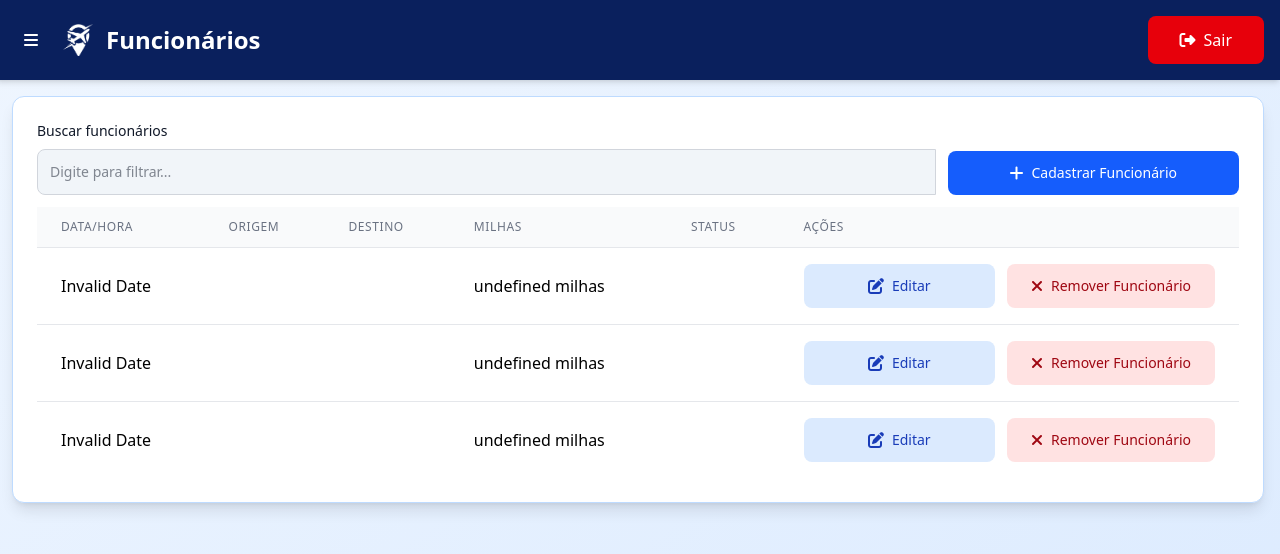
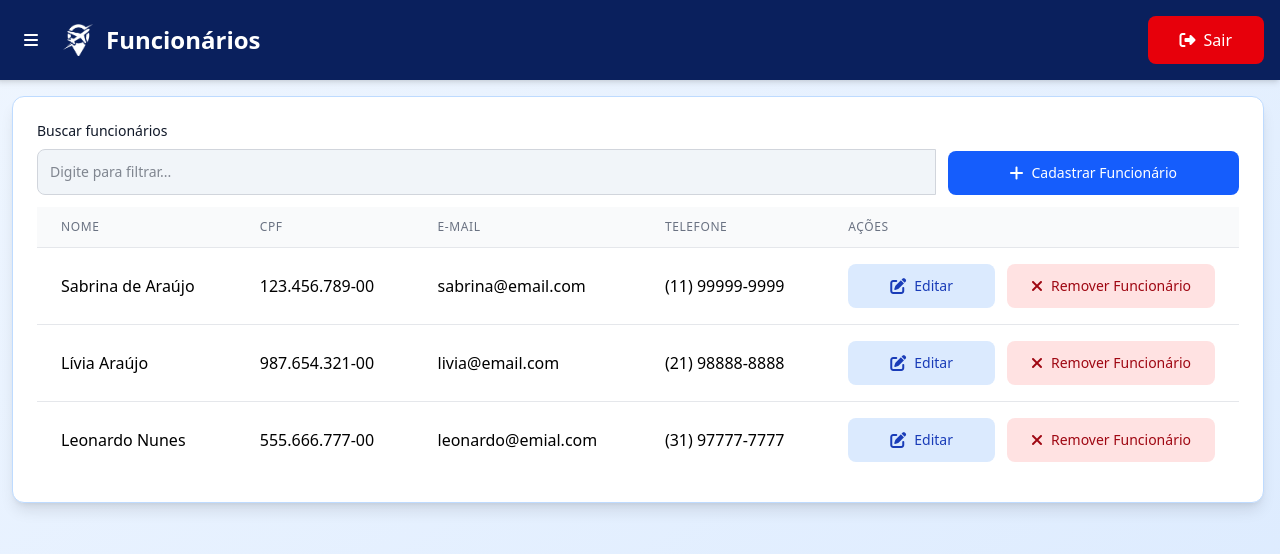
Before and after one commit to dac-ufpr-org/airline-company, a Vue app in the folder frontend/: page /employee in a window 1280 px wide. Shown: the top 554 px of the page. Built offline with nearby package versions, Linux system fonts and the light colour scheme.

Commit message:
chore: ajuste na componente da tabela

```diff
--- a/frontend/src/components/general/Table.vue
+++ b/frontend/src/components/general/Table.vue
@@ -7,7 +7,10 @@
       @tab-change="handleTabChange"
     />
 
-    <div :class="!activeSidebar ? 'ml-4' : ''" class="overflow-x-auto bg-white my-4 mr-4 w-full p-6 rounded-xl shadow-lg border border-blue-200">
+    <div
+      :class="!activeSidebar ? 'ml-4' : ''"
+      class="overflow-x-auto bg-white my-4 mr-4 w-full p-6 rounded-xl shadow-lg border border-blue-200"
+    >
       <!-- Espaço para ações de pesquisa -->
       <div class="flex gap-4"></div>
 
@@ -22,8 +25,11 @@
           <thead class="bg-gray-50">
             <tr>
               <!-- Loop sobre as colunas para renderizar os cabeçalhos -->
-              <th v-for="column in columns" :key="column.key"
-                  class="px-6 py-3 text-left text-xs font-medium text-gray-500 uppercase tracking-wider">
+              <th
+                v-for="column in columns"
+                :key="column.key"
+                class="px-6 py-3 text-left text-xs font-medium text-gray-500 uppercase tracking-wider"
+              >
                 {{ column.label }}
               </th>
             </tr>
@@ -33,10 +39,18 @@
           <tbody class="bg-white divide-y divide-gray-200">
             <tr v-for="(item, index) in filteredItems" :key="index">
               <!-- Loop sobre as colunas para renderizar as células -->
-              <td v-for="column in columns" :key="column.key" class="px-6 py-4 whitespace-nowrap">
+              <td
+                v-for="column in columns"
+                :key="column.key"
+                class="px-6 py-4 whitespace-nowrap"
+              >
                 <slot :name="`cell-${column.key}`" :item="item">
                   <!-- Formatação dos dados das células com base no tipo de coluna -->
-                  {{ column.formatter ? column.formatter(item[column.key]) : item[column.key] }}
+                  {{
+                    column.formatter
+                      ? column.formatter(item[column.key])
+                      : item[column.key]
+                  }}
                 </slot>
               </td>
             </tr>
@@ -45,7 +59,10 @@
       </div>
 
       <!-- Mensagem caso não haja itens filtrados -->
-      <div v-if="filteredItems.length === 0" class="text-center py-8 text-gray-500">
+      <div
+        v-if="filteredItems.length === 0"
+        class="text-center py-8 text-gray-500"
+      >
         Nenhum registro encontrado.
       </div>
     </div>
@@ -58,76 +75,78 @@
     items: {
       type: Array,
       default: [],
-      required: true
+      required: true,
     },
     columns: {
       type: Array,
-      required: true
+      required: true,
     },
     initialSearchTerm: {
       type: String,
-      default: ''
+      default: "",
     },
     activeSidebar: {
       type: Boolean,
-      default: false
+      default: false,
     },
   },
   data() {
     return {
       searchTerm: this.initialSearchTerm,
-      activeTab: 'reservas'
-    }
+      activeTab: "reservas",
+    };
   },
   computed: {
-    // Computa os itens filtrados com base no termo de pesquisa
     filteredItems() {
-      // Verifica se existem itens
       if (this.items.length) {
-        // Se não houver termo de pesquisa, retorna todos os itens
-        if (!this.searchTerm) return this.items
+        if (!this.searchTerm) return this.items;
 
-        const term = this.searchTerm.toLowerCase()
+        const term = this.searchTerm.toLowerCase();
 
-        // Filtra os itens com base nas colunas e no termo de pesquisa
-        return this.items.filter(item =>
-          this.columns.some(column => {
+        return this.items.filter((item) =>
+          this.columns.some((column) => {
             const value = column.formatter
               ? column.formatter(item[column.key])
-              : item[column.key]
-            // Verifica se o valor da célula contém o termo de pesquisa
-            return String(value).toLowerCase().includes(term)
+              : item[column.key];
+            return String(value).toLowerCase().includes(term);
           })
-        )
+        );
       }
-      return []
+      return [];
     },
 
-    // Condicionalmente adiciona a coluna de "Ações" dependendo da aba ativa
-    columns() {
+    reservationColumns() {
       const columns = [
-        { key: 'dataHora', label: 'Data/Hora', formatter: (val) => this.$filters.formatDateTime(val) ?? '-' },
-        { key: 'origem', label: 'Origem' },
-        { key: 'destino', label: 'Destino' },
-        { key: 'milhas', label: 'Milhas', formatter: (val) => `${val} milhas` ?? '-' },
-        { key: 'status', label: 'Status' },
-      ]
+        {
+          key: "dataHora",
+          label: "Data/Hora",
+          formatter: (val) => this.$filters.formatDateTime(val) ?? "-",
+        },
+        { key: "origem", label: "Origem" },
+        { key: "destino", label: "Destino" },
+        {
+          key: "milhas",
+          label: "Milhas",
+          formatter: (val) => `${val} milhas` ?? "-",
+        },
+        { key: "status", label: "Status" },
+      ];
 
-      // Adiciona a coluna "Ações" apenas se a aba ativa for "minhas reservas"
-      if (this.activeTab === 'reservas') {
-        columns.push({ key: 'actions', label: 'Ações', class: 'text-right' })
+      if (this.activeTab === "reservas") {
+        columns.push({ key: "actions", label: "Ações", class: "text-right" });
       }
 
       return columns;
-    }
+    },
   },
+
   methods: {
     // Método para gerenciar a troca de abas
-    handleTabChange(newTab){
-      this.activeTab = newTab
+    handleTabChange(newTab) {
+      this.activeTab = newTab;
       // Emite o evento de troca de aba
-      this.$emit('tab-change', newTab)
-    }
-  }
-}
+      this.$emit("tab-change", newTab);
+    },
+  },
+};
 </script>
```
